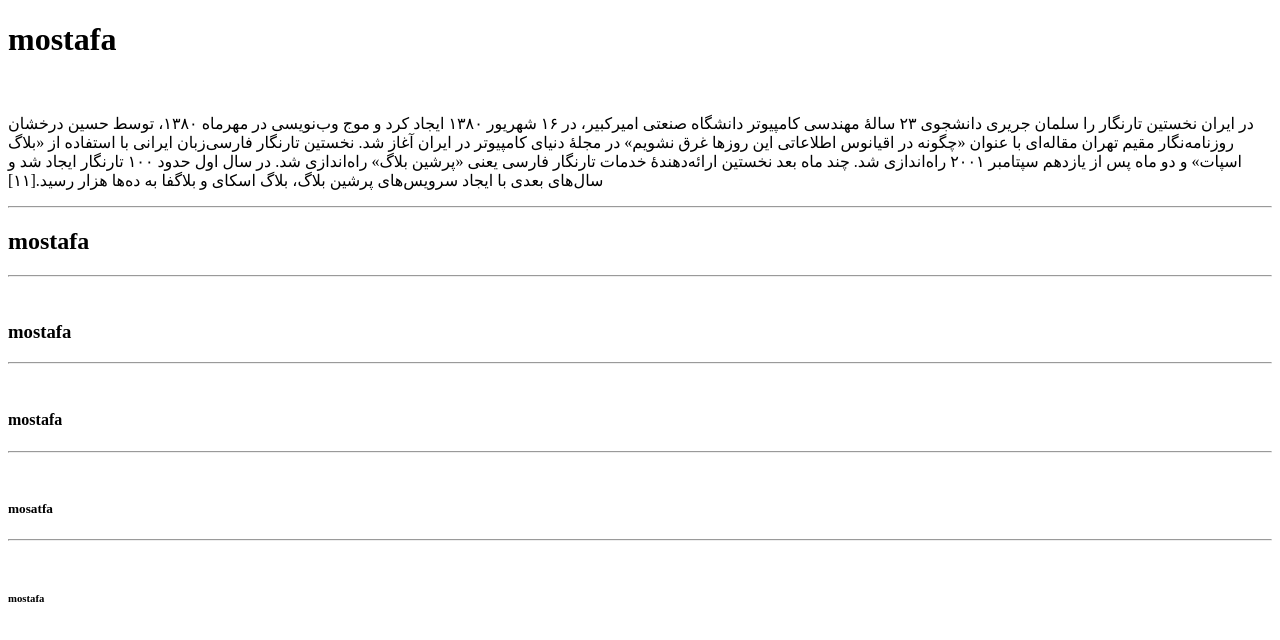
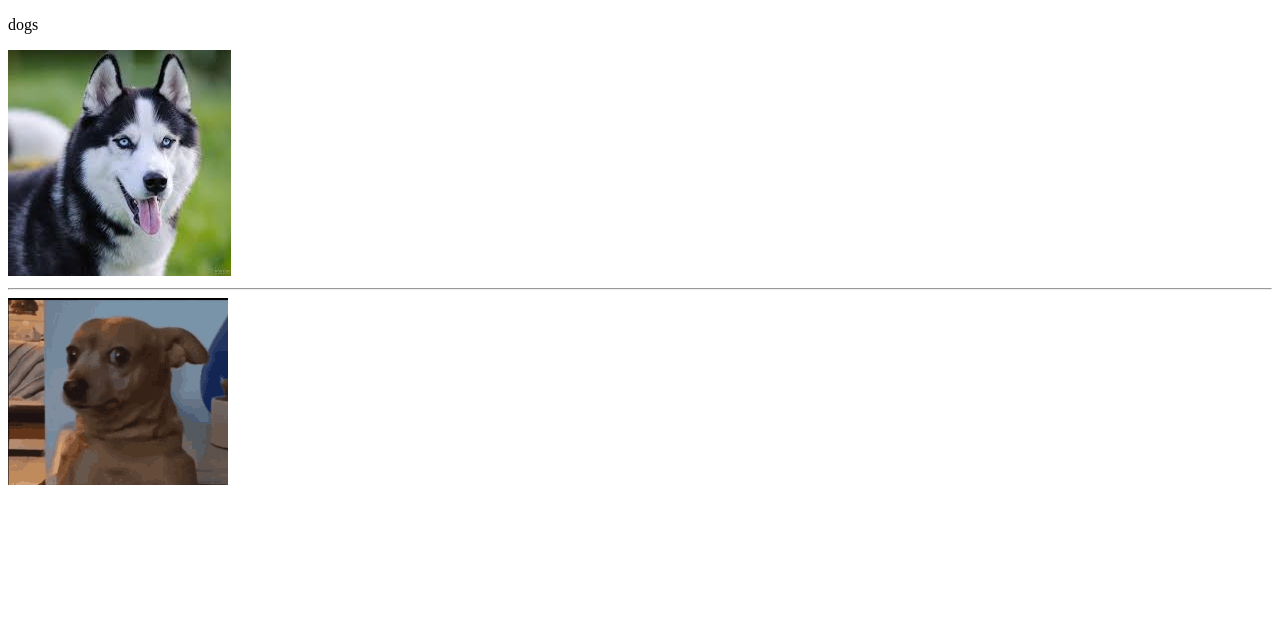
Before and after one commit to mostafajafari82/HTML, a plain HTML site: page index.html in a window 1280 px wide. Drawn offline with Linux system fonts and the light colour scheme.

Commit message:
this part is imges

```diff
--- a/index.html
+++ b/index.html
@@ -1,28 +1,16 @@
 <!DOCTYPE html>
 <html lang="en">
-  <head>
-    <meta charset="UTF-8" />
-    <meta name="viewport" content="width=device-width, initial-scale=1.0" />
-    <title>Document</title>
-  </head>
-
-  <body>
-    <h1>mostafa</h1>
-    <br />
-    <p> در ایران نخستین تارنگار را سلمان جریری دانشجوی ۲۳ سالۀ مهندسی کامپیوتر دانشگاه صنعتی امیرکبیر، در ۱۶ شهریور ۱۳۸۰ ایجاد کرد و موج وب‌نویسی در مهرماه ۱۳۸۰، توسط حسین درخشان روزنامه‌نگار مقیم تهران مقاله‌ای با عنوان «چگونه در اقیانوس اطلاعاتی این روزها غرق نشویم» در مجلۀ دنیای کامپیوتر در ایران آغاز شد. نخستین تارنگار فارسی‌زبان ایرانی با استفاده از «بلاگ اسپات» و دو ماه پس از یازدهم سپتامبر ۲۰۰۱ راه‌اندازی شد. چند ماه بعد نخستین ارائه‌دهندهٔ خدمات تارنگار فارسی یعنی «پرشین بلاگ» راه‌اندازی شد. در سال اول حدود ۱۰۰ تارنگار ایجاد شد و سال‌های بعدی با ایجاد سرویس‌های پرشین بلاگ، بلاگ اسکای و بلاگفا به ده‌ها هزار رسید.[۱۱]</p>
-    <hr />
-    <h2>mostafa</h2>
-    <hr />
-    <br />
-    <h3>mostafa</h3>
-    <hr />
-    <br />
-    <h4>mostafa</h4>
-    <hr />
-    <br />
-    <h5>mosatfa</h5>
-    <hr />
-    <br />
-    <h6>mostafa</h6>
+<head>
+  <meta charset="UTF-8">
+  <meta name="viewport" content="width=device-width, initial-scale=1.0">
+  <title>images</title>
+</head>
+<body>
+  <p>
+    dogs
+  </p>
+    <img src="images/dog_black.jpg" alt="this is a one dog black">
+    <br><hr>
+    <img src="images/mahdi.gif" alt="khsdksh">
   </body>
 </html>
```
Also changed, not shown: images/dog_black.jpg (added), images/mahdi-2.gif (added), images/mahdi.gif (added).
